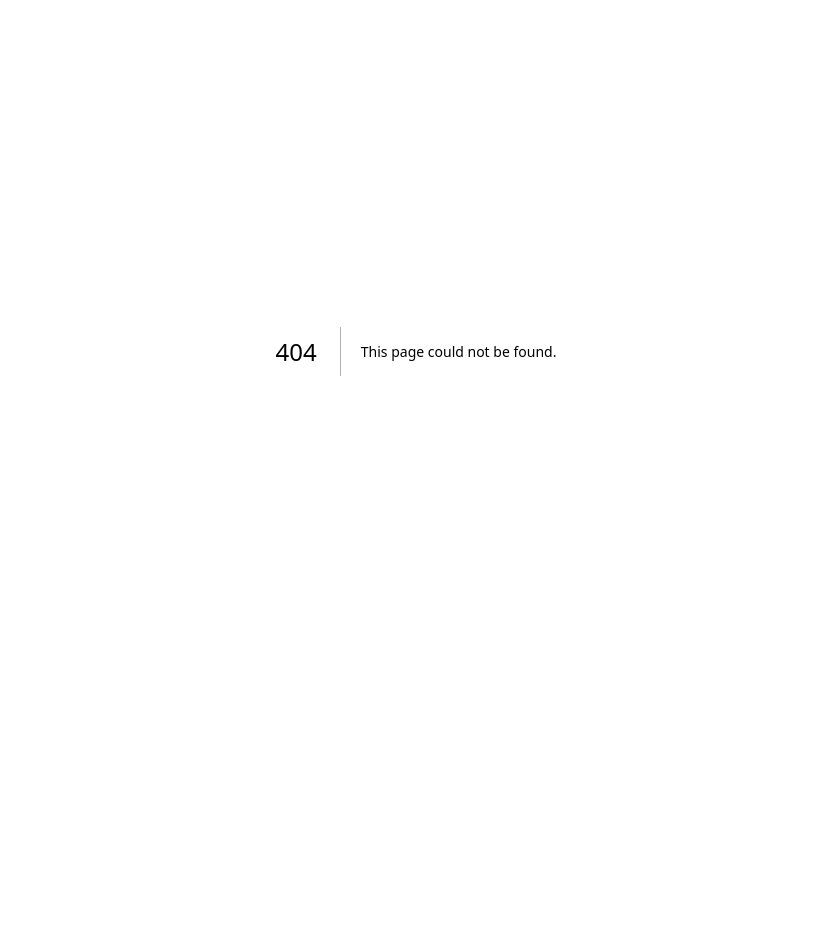
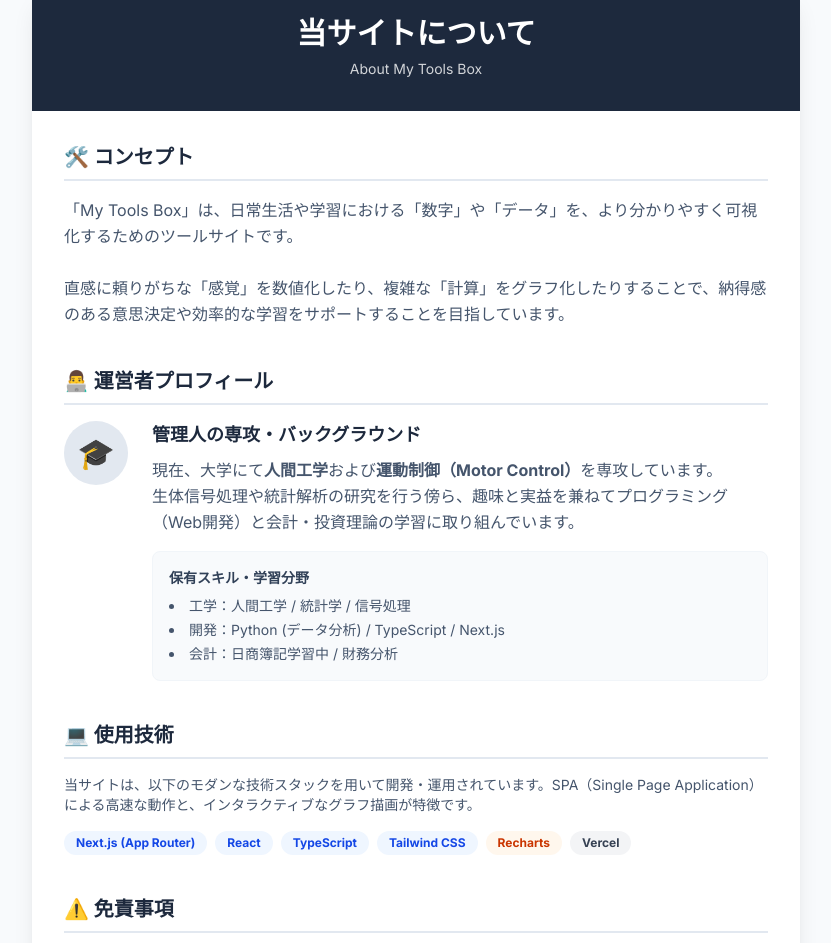
Before and after one commit to tt-portfolio521/my-reaction-game, a Next.js app: page /about in a window 1280 px wide. Before the commit this address had no page. Shown: the part 49-992 px from the top of the page, without its empty margins (224-1055 px from the left). Before the commit the page ends 800 px from the top, so only its background shows below. Built offline with nearby package versions, Linux system fonts and the light colour scheme.

Commit message:
仕様変更

```diff
--- /dev/null
+++ b/app/about/page.tsx
@@ -0,0 +1,97 @@
+import Link from "next/link";
+
+export default function About() {
+  return (
+    <main className="min-h-screen bg-slate-50 p-4 md:p-8 font-sans text-slate-800">
+      <div className="max-w-3xl mx-auto bg-white rounded-2xl shadow-xl overflow-hidden">
+
+        {/* ヘッダー画像・タイトルエリア */}
+        <div className="bg-slate-800 p-8 text-white text-center">
+          <h1 className="text-3xl font-bold mb-2">当サイトについて</h1>
+          <p className="opacity-80 text-sm">About My Tools Box</p>
+        </div>
+
+        <div className="p-8 space-y-10">
+
+          {/* サイトのコンセプト */}
+          <section>
+            <h2 className="text-xl font-bold text-slate-800 border-b-2 border-slate-200 pb-2 mb-4">
+              🛠️ コンセプト
+            </h2>
+            <p className="text-slate-600 leading-relaxed">
+              「My Tools Box」は、日常生活や学習における「数字」や「データ」を、より分かりやすく可視化するためのツールサイトです。<br/><br/>
+              直感に頼りがちな「感覚」を数値化したり、複雑な「計算」をグラフ化したりすることで、納得感のある意思決定や効率的な学習をサポートすることを目指しています。
+            </p>
+          </section>
+
+          {/* 運営者プロフィール */}
+          <section>
+            <h2 className="text-xl font-bold text-slate-800 border-b-2 border-slate-200 pb-2 mb-4">
+              👨‍💻 運営者プロフィール
+            </h2>
+            <div className="flex flex-col md:flex-row gap-6 items-start">
+              {/* アイコン代わりの文字 */}
+              <div className="shrink-0 w-16 h-16 bg-slate-200 rounded-full flex items-center justify-center text-3xl">
+                🎓
+              </div>
+              <div>
+                <h3 className="font-bold text-lg mb-2">管理人の専攻・バックグラウンド</h3>
+                <p className="text-slate-600 leading-relaxed mb-4">
+                  現在、大学にて<strong>人間工学</strong>および<strong>運動制御（Motor Control）</strong>を専攻しています。<br/>
+                  生体信号処理や統計解析の研究を行う傍ら、趣味と実益を兼ねてプログラミング（Web開発）と会計・投資理論の学習に取り組んでいます。
+                </p>
+
+                <div className="bg-slate-50 p-4 rounded-lg border border-slate-100">
+                  <h4 className="font-bold text-sm text-slate-700 mb-2">保有スキル・学習分野</h4>
+                  <ul className="text-sm text-slate-600 space-y-1 list-disc list-inside">
+                    <li>工学：人間工学 / 統計学 / 信号処理</li>
+                    <li>開発：Python (データ分析) / TypeScript / Next.js</li>
+                    <li>会計：日商簿記学習中 / 財務分析</li>
+                  </ul>
+                </div>
+              </div>
+            </div>
+          </section>
+
+          {/* 技術スタック（エンジニアアピール） */}
+          <section>
+            <h2 className="text-xl font-bold text-slate-800 border-b-2 border-slate-200 pb-2 mb-4">
+              💻 使用技術
+            </h2>
+            <p className="text-slate-600 text-sm mb-4">
+              当サイトは、以下のモダンな技術スタックを用いて開発・運用されています。SPA（Single Page Application）による高速な動作と、インタラクティブなグラフ描画が特徴です。
+            </p>
+            <div className="flex flex-wrap gap-2">
+              <span className="px-3 py-1 bg-blue-50 text-blue-700 text-xs font-bold rounded-full">Next.js (App Router)</span>
+              <span className="px-3 py-1 bg-blue-50 text-blue-700 text-xs font-bold rounded-full">React</span>
+              <span className="px-3 py-1 bg-blue-50 text-blue-700 text-xs font-bold rounded-full">TypeScript</span>
+              <span className="px-3 py-1 bg-blue-50 text-blue-700 text-xs font-bold rounded-full">Tailwind CSS</span>
+              <span className="px-3 py-1 bg-orange-50 text-orange-700 text-xs font-bold rounded-full">Recharts</span>
+              <span className="px-3 py-1 bg-gray-100 text-gray-700 text-xs font-bold rounded-full">Vercel</span>
+            </div>
+          </section>
+
+          {/* 免責事項（重要） */}
+          <section>
+            <h2 className="text-xl font-bold text-slate-800 border-b-2 border-slate-200 pb-2 mb-4">
+              ⚠️ 免責事項
+            </h2>
+            <p className="text-slate-500 text-sm leading-relaxed">
+              当サイトの計算ツールやシミュレーション結果は、あくまで目安として提供するものです。<br/>
+              正確な計算結果を保証するものではありません。特に投資や会計に関する最終的な判断は、ご自身の責任において行っていただくようお願いいたします。<br/>
+              当サイトの利用によって生じた損害等について、運営者は一切の責任を負いかねますのでご了承ください。
+            </p>
+          </section>
+
+        </div>
+
+        <div className="p-6 bg-slate-50 border-t text-center">
+          <Link href="/" className="inline-block px-6 py-2 bg-white border border-slate-300 rounded-full text-slate-600 hover:bg-slate-100 transition font-bold text-sm">
+            トップページに戻る
+          </Link>
+        </div>
+
+      </div>
+    </main>
+  );
+}
--- a/app/page.tsx
+++ b/app/page.tsx
@@ -55,10 +55,12 @@ export default function Home() {
 
       </div>
 
-      <footer className="mt-16 text-gray-400 text-sm">
-        <Link href="/privacy" className="hover:underline">プライバシーポリシー</Link>
-        <span className="mx-4">|</span>
-        &copy; 2025 My Tools Box
+      <footer className="mt-16 text-gray-400 text-sm flex flex-wrap justify-center gap-4">
+        <Link href="/about" className="hover:underline hover:text-gray-600 transition">運営者情報</Link>
+        <span className="hidden md:inline">|</span>
+        <Link href="/privacy" className="hover:underline hover:text-gray-600 transition">プライバシーポリシー</Link>
+        <span className="hidden md:inline">|</span>
+        <span>&copy; 2025 My Tools Box</span>
       </footer>
     </main>
   );
```
